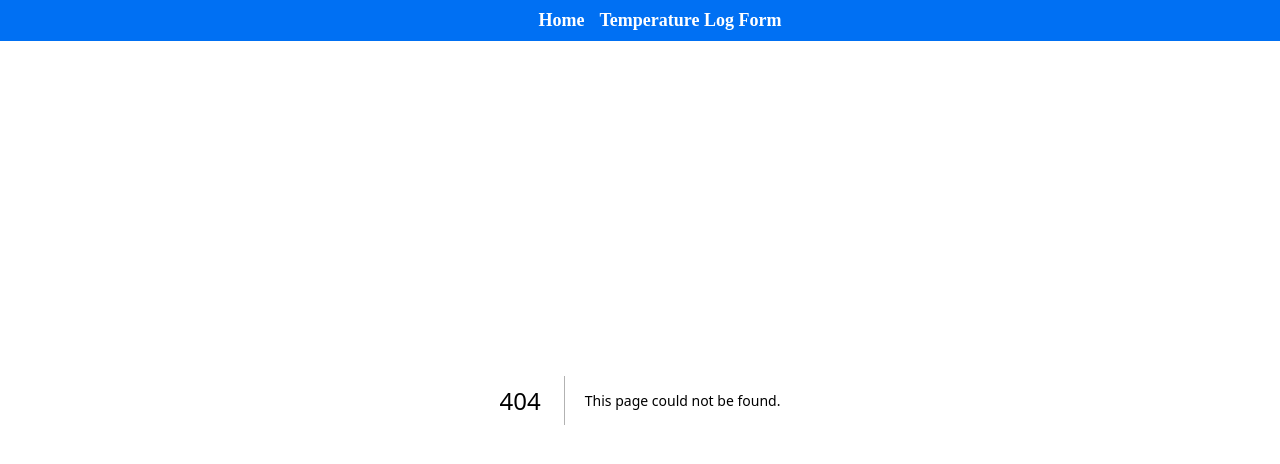
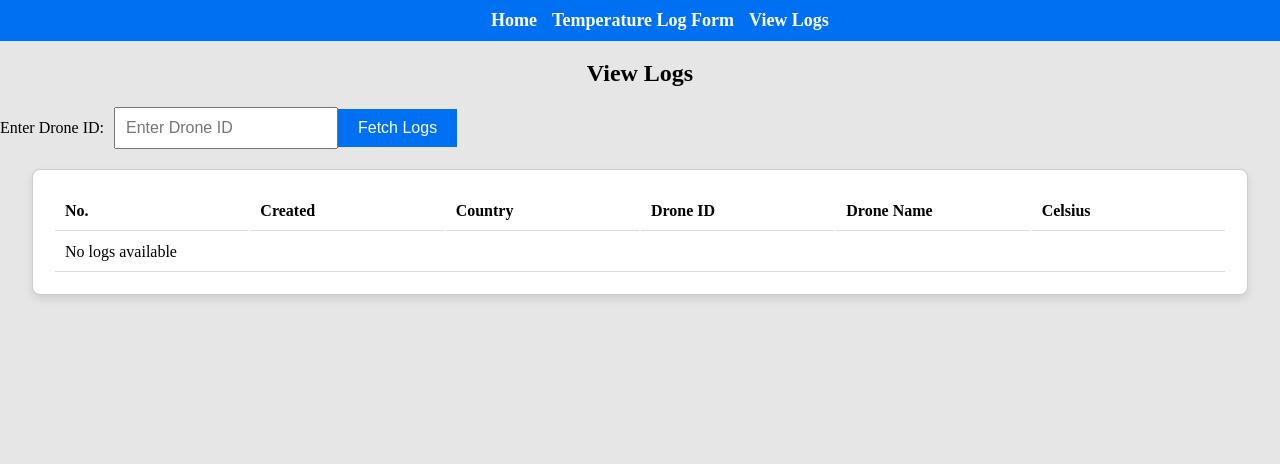
Before and after one commit to N-NONT/64050470-Asgmt-2-API-Client, a Next.js app: page /ViewLogs in a window 1280 px wide. Before the commit this address had no page. Shown: the top 464 px of the page. Built offline with nearby package versions, Linux system fonts and the light colour scheme.

Commit message:
Page #3: View Logs

```diff
--- a/next.config.js
+++ b/next.config.js
@@ -1,7 +1,6 @@
 module.exports = {
     env: {
       CONFIG_SERVER_API_ENDPOINT: process.env.CONFIG_SERVER_API_ENDPOINT,
-      STATUS_SERVER_API_ENDPOINT: process.env.STATUS_SERVER_API_ENDPOINT,
       LOG_SERVER_API_ENDPOINT: process.env.LOG_SERVER_API_ENDPOINT,
       DRONE_IDS: process.env.DRONE_IDS,
     },
--- /dev/null
+++ b/src/app/ViewLogs/ViewLogs.js
@@ -0,0 +1,108 @@
+"use client";
+import "../css/globals.css";
+import { useState, useEffect } from "react";
+
+export default function ViewLogs() {
+  const [droneId, setDroneId] = useState("");
+  const [logs, setLogs] = useState([]);
+  const [loading, setLoading] = useState(false);
+  const apiEndpoint = process.env.LOG_SERVER_API_ENDPOINT;
+
+  const handleDroneIdChange = (e) => {
+    setDroneId(e.target.value);
+  };
+
+  const fetchLogs = async (id) => {
+    setLoading(true);
+    try {
+      const response = await fetch(process.env.LOG_SERVER_API_ENDPOINT);
+      const data = await response.json();
+      setLogs(data.slice(0, 25)); // รับแค่ 25 รายการล่าสุด
+    } catch (error) {
+      console.error("Error fetching logs:", error);
+    } finally {
+      setLoading(false);
+    }
+  };
+
+  const handleSubmit = (e) => {
+    e.preventDefault();
+    if (droneId) {
+      fetchLogs(droneId);
+    }
+  };
+
+  return (
+    <div style={{ marginTop: "60px" }}>
+      <h2 style={{ textAlign: "center" }}>View Logs</h2>
+
+      <form onSubmit={handleSubmit} style={{ marginBottom: "20px" }}>
+        <label htmlFor="droneId" style={{ marginRight: "10px" }}>
+          Enter Drone ID:
+        </label>
+        <input
+          type="text"
+          id="droneId"
+          value={droneId}
+          onChange={handleDroneIdChange}
+          placeholder="Enter Drone ID"
+          style={{ padding: "10px", fontSize: "16px", width: "200px" }}
+        />
+        <button
+          type="submit"
+          style={{
+            padding: "10px 20px",
+            fontSize: "16px",
+            backgroundColor: "#0070f3",
+            color: "white",
+            border: "none",
+            cursor: "pointer",
+          }}
+        >
+          Fetch Logs
+        </button>
+      </form>
+
+      {loading ? (
+        <p>Loading logs...</p>
+      ) : (
+        <div className="viewlogs-wrapper">
+          <div className="card ViewLogs">
+            <div className="table-wrapper">
+              <table>
+                <thead>
+                  <tr>
+                    <th>No.</th>
+                    <th>Created</th>
+                    <th>Country</th>
+                    <th>Drone ID</th>
+                    <th>Drone Name</th>
+                    <th>Celsius</th>
+                  </tr>
+                </thead>
+                <tbody>
+                  {logs.length > 0 ? (
+                    logs.map((log, index) => (
+                      <tr key={log.created}>
+                        <td>{index + 1}</td>
+                        <td>{log.created}</td>
+                        <td>{log.country}</td>
+                        <td>{log.drone_id}</td>
+                        <td>{log.drone_name}</td>
+                        <td>{log.celsius}</td>
+                      </tr>
+                    ))
+                  ) : (
+                    <tr>
+                      <td colSpan="6">No logs available</td>
+                    </tr>
+                  )}
+                </tbody>
+              </table>
+            </div>
+          </div>
+        </div>
+      )}
+    </div>
+  );
+}
--- /dev/null
+++ b/src/app/ViewLogs/page.js
@@ -0,0 +1,12 @@
+import ViewLogs from "./ViewLogs";
+export const metadata = {
+  title: "View Logs",
+};
+
+export default async function Page3() {
+  return (
+    <div style={{ marginTop: "60px" }}>
+      <ViewLogs/>
+    </div>
+  );
+}
--- a/src/app/css/globals.css
+++ b/src/app/css/globals.css
@@ -4,6 +4,7 @@ html, body {
   margin: 0;
   padding: 0;
   overflow: hidden;
+  background-color: #e6e6e6;
 }
 
 
@@ -43,6 +44,7 @@ html, body {
   box-sizing: border-box;
   display: flex;
   flex-direction: column;
+  background-color: #ffffff;
 
   border: 1px solid #ccc;
   box-shadow: 0 4px 8px rgba(0, 0, 0, 0.1);
@@ -58,10 +60,37 @@ html, body {
   box-sizing: border-box;
   display: flex;
   flex-direction: column;
+  background-color: #ffffff;
 
   border: 1px solid #ccc;
   box-shadow: 0 4px 8px rgba(0, 0, 0, 0.1);
   border-radius: 8px;
+}
+
+
+.card.ViewLogs {
+  max-height: 80vh;
+  overflow-y: auto;
+  width: 95%;
+  padding: 20px;
+  box-sizing: border-box;
+  background-color: #ffffff;
+  border: 1px solid #ccc;
+  box-shadow: 0 4px 8px rgba(0, 0, 0, 0.1);
+  border-radius: 8px;
+
+
+  display: flex;
+  justify-content: center;
+  align-items: center;
+  margin: 0 auto;
+}
+
+
+.table-wrapper {
+  width: 100%;
+  max-height: 70vh;
+  overflow-y: auto;
 }
 
 
@@ -94,6 +123,16 @@ thead th {
   background-color: #fff;
   z-index: 1;
 }
+
+
+
+
+
+
+
+
+
+
 
 /* Responsive Styles */
 @media (max-width: 768px) {
--- a/src/app/layout.js
+++ b/src/app/layout.js
@@ -20,8 +20,8 @@ export default function DashboardLayout({ children }) {
           <ul>
             <li><Link href="/">Home</Link></li>
             <li><Link href="/tempLogForm">Temperature Log Form </Link></li>
-            {/* <li><Link href="/page3">Page 3</Link></li>
-            <li><Link href="/page4">Page 4</Link></li> */}
+            <li><Link href="/ViewLogs">View Logs</Link></li>
+            {/* <li><Link href="/page4">Page 4</Link></li> */}
           </ul>
         </nav>
 
--- a/src/app/tempLogForm/page.js
+++ b/src/app/tempLogForm/page.js
@@ -1,6 +1,10 @@
 import "../css/globals.css";
 import DroneForm from "./DroneForm";
 import { getDroneIds } from "../services/getDroneIds";
+
+export const metadata = {
+  title: "Temperature Log Form",
+};
 
 export default async function Page2() {
   const droneIds = getDroneIds();
```
Also changed, not shown: src/app/page.js (+0 -153 lines), 1 other file (tests, documents, lock files or other folders).
